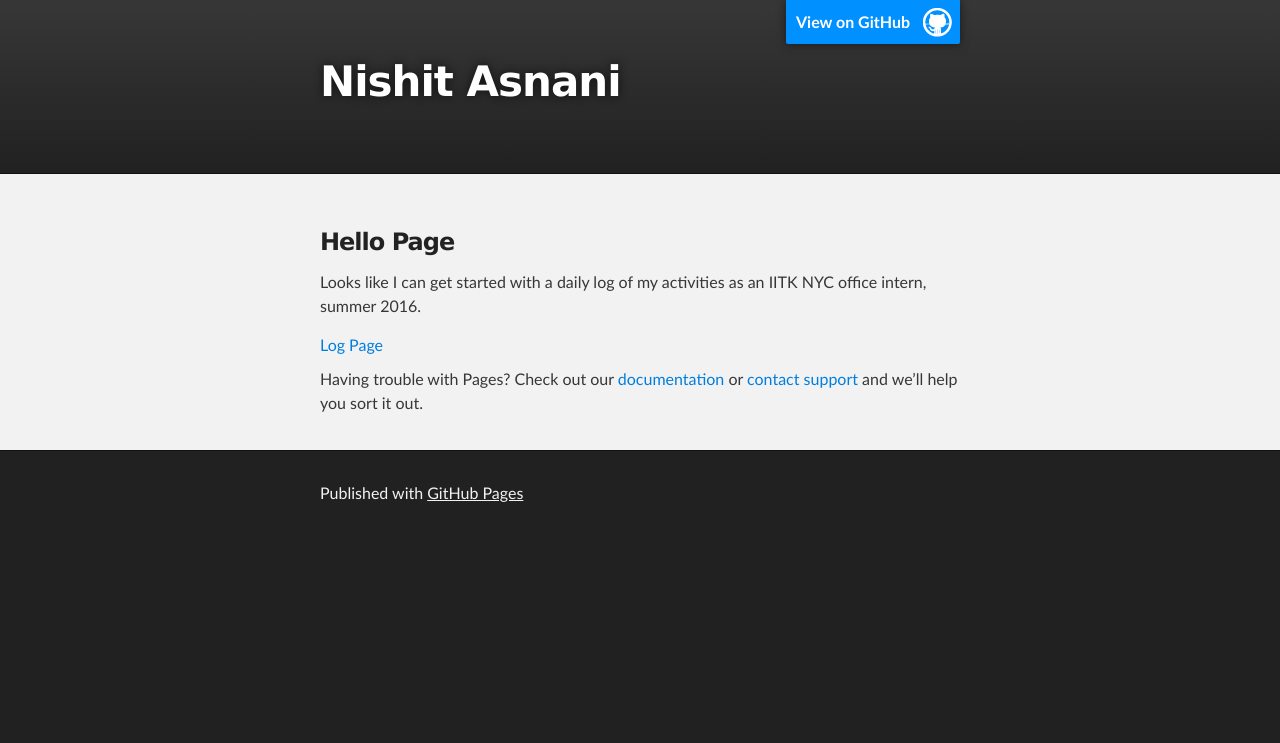
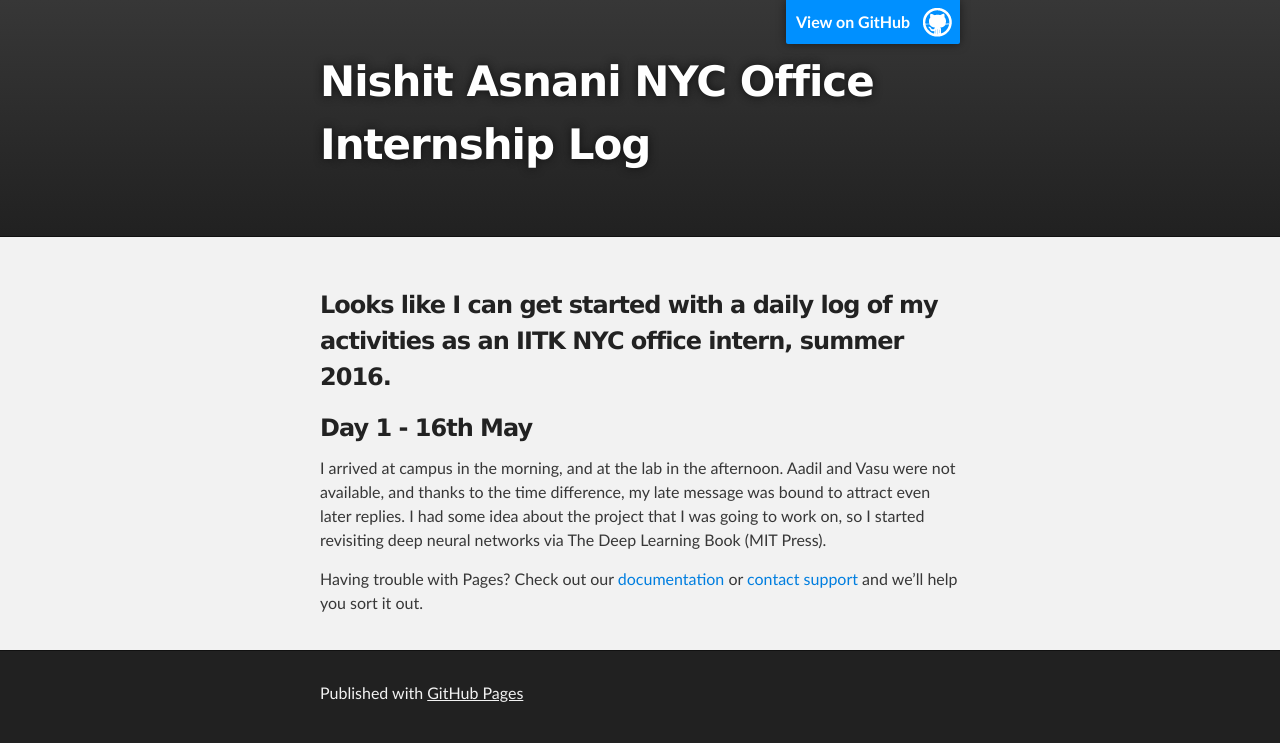
Before and after one commit to asnani04/pagetry, a plain HTML site: page log.html in a window 1280 px wide. Drawn offline with Linux system fonts and the light colour scheme.

Commit message:
First Day

```diff
--- a/log.html
+++ b/log.html
@@ -8,7 +8,7 @@
 
     <link rel="stylesheet" type="text/css" media="screen" href="stylesheets/stylesheet.css">
 
-    <title>Nishit Asnani</title>
+    <title>asnani04 Internship Log</title>
   </head>
 
   <body>
@@ -18,7 +18,7 @@
         <header class="inner">
           <a id="forkme_banner" href="https://github.com/asnani04">View on GitHub</a>
 
-          <h1 id="project_title">Nishit Asnani</h1>
+          <h1 id="project_title">Nishit Asnani NYC Office Internship Log</h1>
           <h2 id="project_tagline"></h2>
 
         </header>
@@ -28,12 +28,10 @@
     <div id="main_content_wrap" class="outer">
       <section id="main_content" class="inner">
         <h3>
-<a id="Hello Page" class="anchor" href="#welcome-to-github-pages" aria-hidden="true"><span aria-hidden="true" class="octicon octicon-link"></span></a>Hello Page</h3>
-
 <p> Looks like I can get started with a daily log of my activities as an IITK NYC office intern, summer 2016.</p>
 
-<a href = "log.html" > Log Page </a>
-
+<h3> Day 1 - 16<sup>th</sup> May </h3>
+<p> I arrived at campus in the morning, and at the lab in the afternoon. Aadil and Vasu were not available, and thanks to the time difference, my late message was bound to attract even later replies. I had some idea about the project that I was going to work on, so I started revisiting deep neural networks via The Deep Learning Book (MIT Press). </p>
 
 <p>Having trouble with Pages? Check out our <a href="https://help.github.com/pages">documentation</a> or <a href="https://github.com/contact">contact support</a> and we’ll help you sort it out.</p>
       </section>
```
